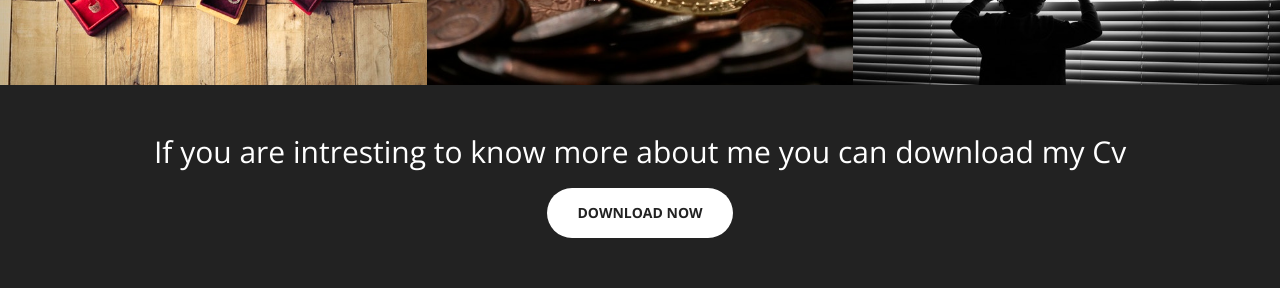
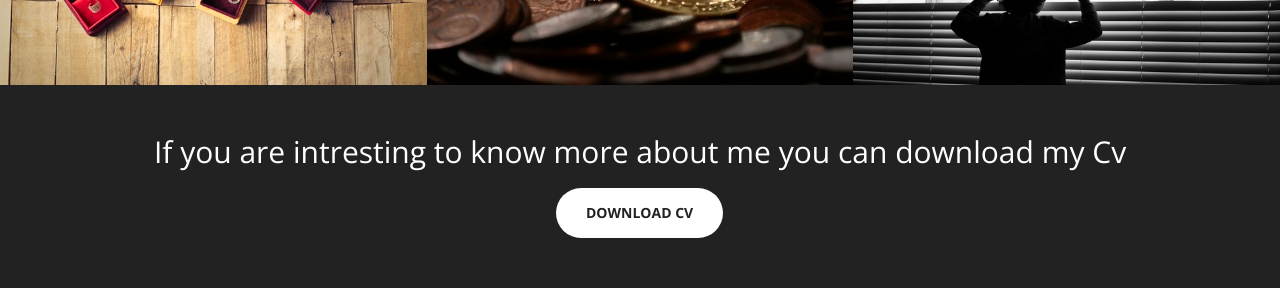
Before and after one commit to Majed187/myWebsite, a website: page index.html in a window 1280 px wide. Shown: the part 2203-2491 px from the top of the page. Drawn offline with nearby package versions, Linux system fonts and the light colour scheme.

```diff
--- a/index.html
+++ b/index.html
@@ -299,8 +299,8 @@
             <div class="call-to-action">
 
                 <h2>If you are intresting to know more about me you can download my Cv</h2>
-                <a href="/majed.pdf" download="majed.pdf" class="btn btn-default btn-xl sr-button">
-                    Download Now
+                <a href="/majed.pdf" download class="btn btn-default btn-xl sr-button">
+                    Download CV
                 </a>
             </div>
         </div>
```
